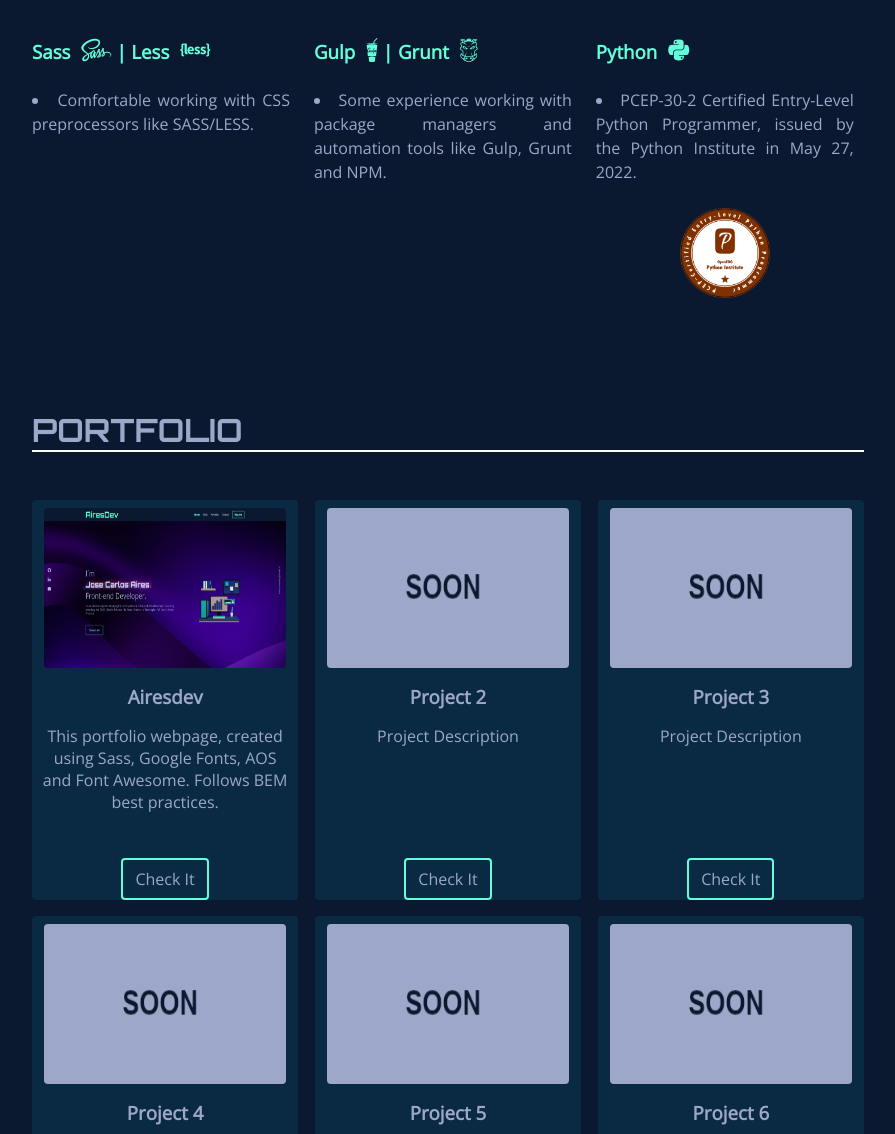
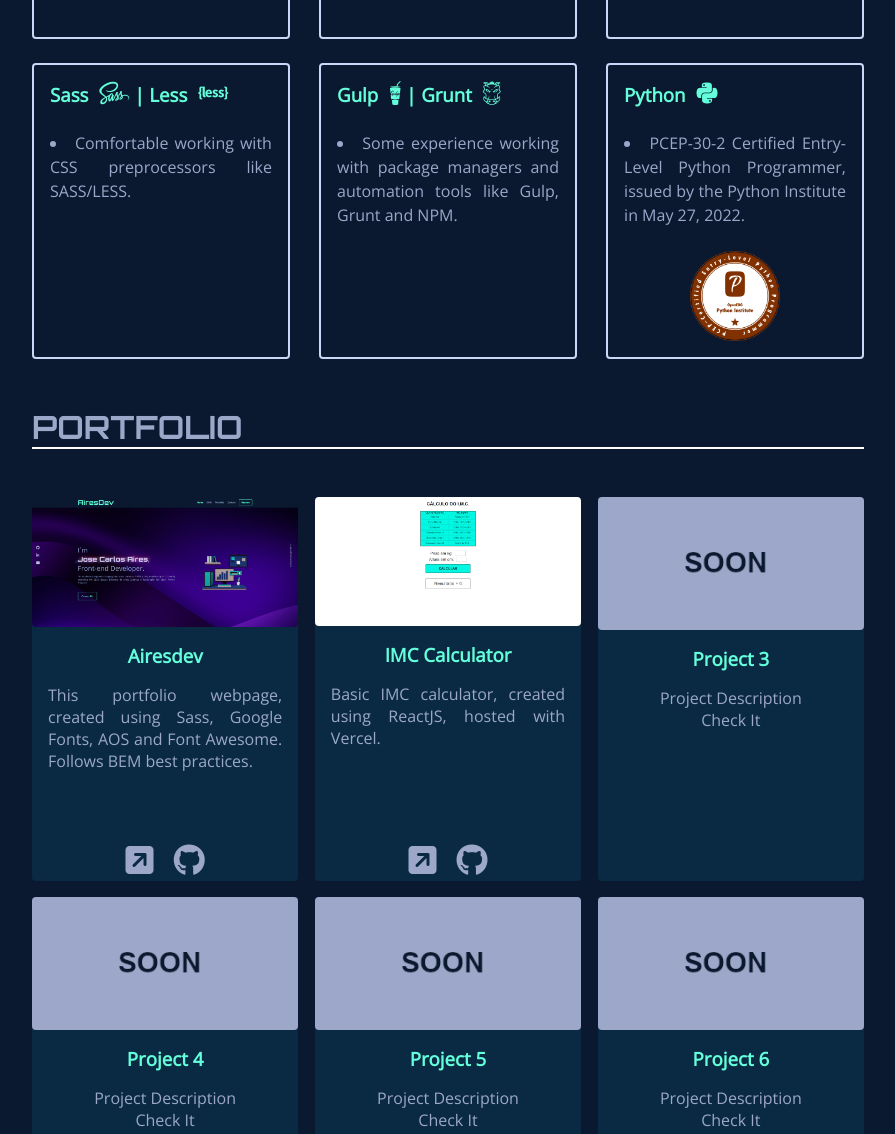
Before and after one commit to JC-Aires/jc-aires-portfolio-webpage, a website: page index.html in a window 1280 px wide. Shown: the part 1291-2425 px from the top of the page, without its empty margins (192-1087 px from the left). Drawn offline with nearby package versions, Linux system fonts and the light colour scheme.

Commit message:
Second portfolio project inclusion and visual adjustments

```diff
--- a/index.html
+++ b/index.html
@@ -67,39 +67,39 @@
             <div>
                 <h2>Skills</h2>
                 <ul class="skills__items" data-aos="zoom-in-up">
-                    <li>
+                    <li class="skills__items--box">
                         <h3>HTML <i class="fa-brands fa-html5"></i></h3>
                         <ul>
                             <li class="skills__items--bullet">Have been working in several exercises since October, 2022, when EBAC Full Stack Python Developer course started.</li>
                             <li class="skills__items--bullet">Check some of the work in my <a href="https://github.com/JC-Aires?tab=repositories">github</a> repositories section.</li>
                         </ul>
                     </li>
-                    <li>
+                    <li class="skills__items--box">
                         <h3>CSS <i class="fa-brands fa-css3-alt"></i></h3>
                         <ul>
                             <li class="skills__items--bullet">In the same way, have been using CSS not only in HTML pages, but also during the course sections using Sass, Less, Gulp, Grunt and Parcel, among others.</li>
                         </ul>
                     </li>
-                    <li>
+                    <li class="skills__items--box">
                         <h3>JavaScript <i class="fa-brands fa-square-js"></i></h3>
                         <ul>
                             <li class="skills__items--bullet">Designed and developed User Interface using HTML5, CSS, and JavaScript.</li>
                             <li class="skills__items--bullet">Created sites using various components, and theming semantically with HTML, CSS and adding interactivity with JavaScript and libraries like jQuery.</li>
                         </ul>
                     </li>
-                    <li>
+                    <li class="skills__items--box">
                         <h3>Sass <i class="fa-brands fa-sass"></i> | Less <i class="fa-brands fa-less"></i></h3>
                         <ul>
                             <li class="skills__items--bullet">Comfortable working with CSS preprocessors like SASS/LESS.</li>
                         </ul>
                     </li>
-                    <li>
+                    <li class="skills__items--box">
                         <h3>Gulp <i class="fa-brands fa-gulp"></i> | Grunt <i class="fa-brands fa-grunt"></i></h3>
                         <ul>
                             <li class="skills__items--bullet">Some experience working with package managers and automation tools like Gulp, Grunt and NPM.</li>
                         </ul>
                     </li>
-                    <li>
+                    <li class="skills__items--box">
                         <h3>Python <i class="fa-brands fa-python"></i></h3>
                         <ul>
                             <li class="skills__items--bullet">PCEP-30-2 Certified Entry-Level Python Programmer, issued by the Python Institute in May 27, 2022.</li>
@@ -115,16 +115,24 @@
             <h2 class="portfolio__header">Portfolio</h2>
             <div class="portfolio__items" data-aos="zoom-in-up">
                 <article>
-                    <img src="./images/airesdev.png" alt="Portfolio - Projeto X">
+                    <img src="./images/airesdev.png" alt="Portfolio - Airesdev Page">
                     <h3>Airesdev</h3>
                     <p>This portfolio webpage, created using Sass, Google Fonts, AOS and Font Awesome. Follows BEM best practices.</p>
-                    <a href="#home" target="_blank">Check It</a>
+                    <ul>
+                        <li><a href="https://www.airesdev.com" target="_blank"><i class="fa fa-solid fa-square-arrow-up-right"></i></a></li>
+                        <li class="github"><a href="https://github.com/JC-Aires/jc-aires-portfolio_webpage" target="_blank"><i class="fa fa-github" aria-hidden="true"></i></a></li>
+                    </ul>
+                    <!-- <a href="#home" target="_blank">Check It</a> -->
                 </article>
                 <article>
-                    <img src="./images/soon.png" alt="Portfolio - Projeto X">
-                    <h3>Project 2</h3>
-                    <p>Project Description</p>
-                    <a href="#">Check It</a>
+                    <img src="./images/IMC_Calculator.png" alt="Portfolio - IMC Calculator">
+                    <h3>IMC Calculator</h3>
+                    <p>Basic IMC calculator, created using ReactJS, hosted with Vercel.</p>
+                    <ul>
+                        <li><a href="https://jc-aires-imc-calculator-react.vercel.app/" target="_blank"><i class="fa fa-solid fa-square-arrow-up-right"></i></a></li>
+                        <li class="github"><a href="https://github.com/JC-Aires/jc-aires-imc-react" target="_blank"><i class="fa fa-github" aria-hidden="true"></i></a></li>
+                    </ul>
+                    <!-- <a href="#">Check It</a> -->
                 </article>
                 <article>
                     <img src="./images/soon.png" alt="Portfolio - Projeto X">
--- a/src/main.scss
+++ b/src/main.scss
@@ -35,7 +35,7 @@ body {
 
 h1 {
     font-family: 'Orbitron', sans-serif;
-    font-size: 48px;
+    font-size: 2.5rem;
     color: variaveis.$corDeHighlight;
     letter-spacing: 1px;
 
@@ -289,8 +289,14 @@ h2 {
 
     &__items {
         display: flex;
-        gap: 1.5em;
         flex-wrap: wrap;
+        justify-content: space-between;
+
+        &--box {
+            padding: 1rem;
+            border: 2px solid variaveis.$corDoTextoSecundario;
+            border-radius: 4px;
+        }
 
         @media (max-width: 768px) {
             display: block;
@@ -370,6 +376,10 @@ h2 {
         column-gap: 2%;
         align-items: stretch;
 
+        @media (max-width: 1023px) {
+            grid-template-columns: repeat(2, 48%);
+        }
+
         @media (max-width: 768px) {
             display: block;
             width: 88%;
@@ -385,9 +395,8 @@ h2 {
             flex-direction: column;
             align-items: center;
             position: relative;
-            height: 400px;
+            height: 24rem;
             margin-bottom: 16px;
-            padding: 0 8px;
             text-align: center;
             border-radius: 4px;
             background-color: variaveis.$corDoBotao;
@@ -396,36 +405,41 @@ h2 {
                 height: 420px;
             }
 
+            p {
+                padding: 0 1rem;
+                text-align: justify;
+            }
 
             h3 {
                 margin-top: 16px;
                 margin-bottom: 16px;
+                color: variaveis.$corDeHighlight;
             }
 
-            a {
-                text-decoration: none;
-                padding: 8px 12px;
-                font-size: 16px;
-                background: transparent;
-                border: 2px solid variaveis.$corDeHighlight;
-                border-radius: 4px;
-                margin-top: 36px;
-
+            ul {
                 position: absolute;
                 bottom: 0;
 
-                @include button();
+                li {
+                    display: inline-block;
+                    font-size: 2rem;
+                    transition: all 0.6s ease-in-out;
+                    margin: 2rem 0 0;
+                    padding: 0 0.5rem;
 
-                @media (max-width: 768px) {
-                    padding: 8px 12px;
+                    &:hover {
+                        transform: scale(1.25);
+
+                        .fa {
+                            color: variaveis.$corDeHighlight;
+                        }
+                    }
                 }
             }
 
             img {
-                width: calc(100% - 8px);
-                height: 10em;
+                width: 100%;
                 border-radius: 4px;
-                margin-top: 0.5em;
             }
         }
     }
```
Also changed, not shown: build/main.css, images/IMC_Calculator.png (added), 1 other file.
